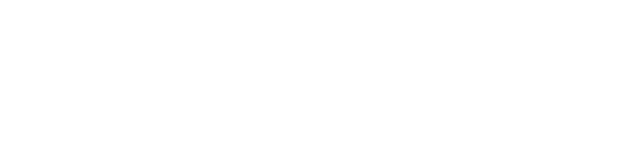
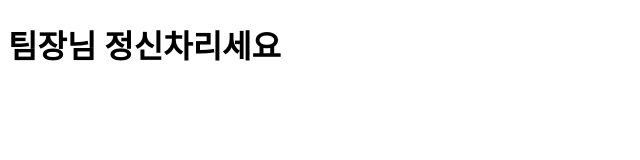
Before and after one commit to shin-eunji/iamtl, a plain HTML site: page index.html in a window 1280 px wide. Shown: the whole page, without its empty margins (0-640 px from the left). Drawn offline with Linux system fonts and the light colour scheme.

Commit message:
header add

```diff
--- a/index.html
+++ b/index.html
@@ -7,6 +7,8 @@
     <title>Document</title>
 </head>
 <body>
-
+	<header>
+		<h1>팀장님 정신차리세요</h1>
+	</header>
 </body>
 </html>
```
